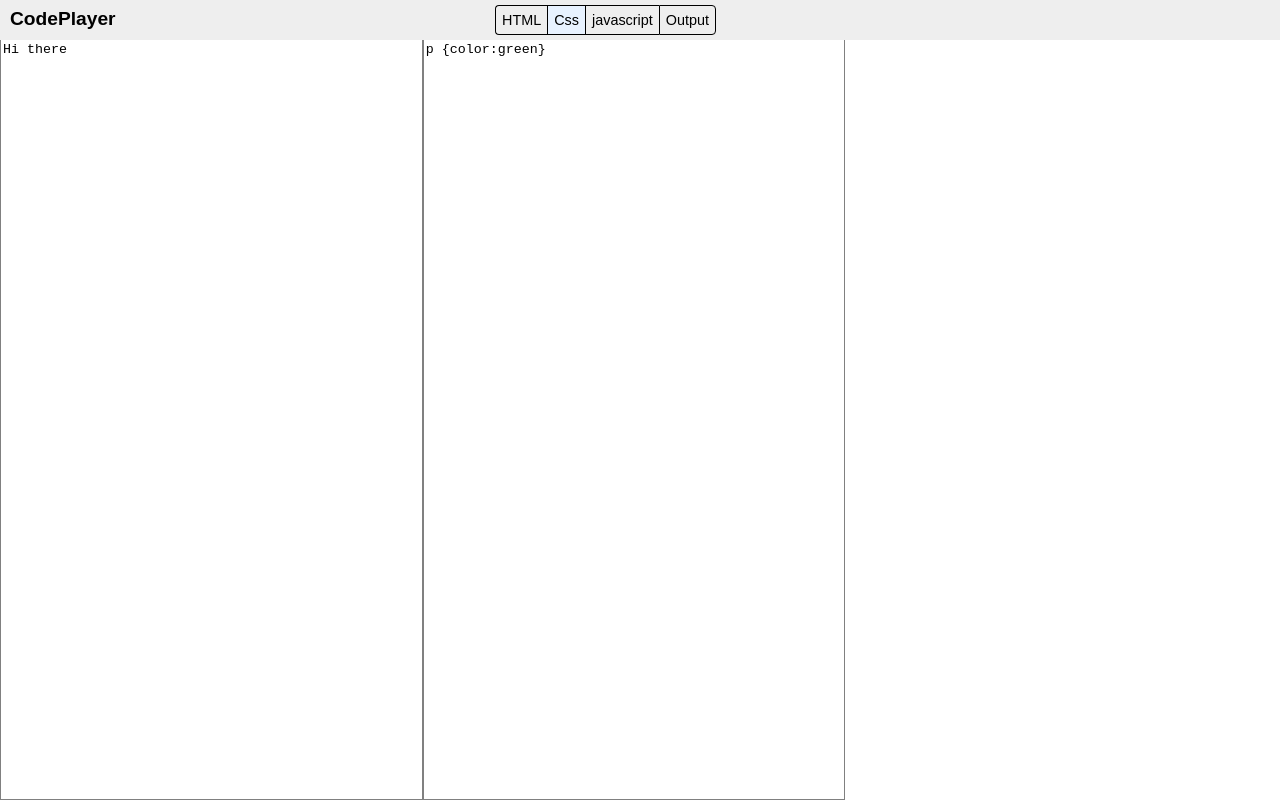
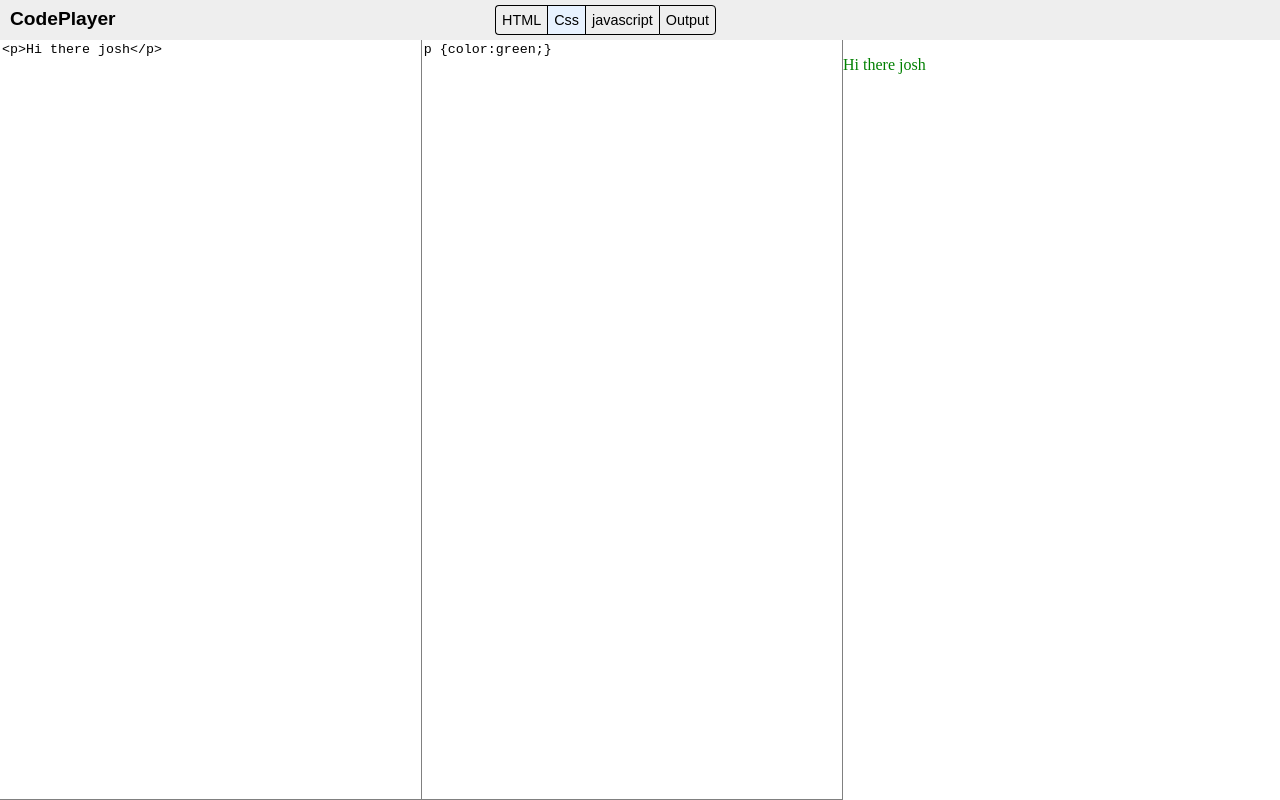
Before and after one commit to razorboy73/codeplayer, a plain HTML site: page index.html in a window 1280 px wide. Both pictures are taken after a click on the element "Css". Drawn offline with Linux system fonts and the light colour scheme.

Commit message:
updatedOutput function added

```diff
--- a/index.html
+++ b/index.html
@@ -39,8 +39,8 @@
         </div>
 
         <div id="bodyContainer">
-            <textarea id="htmlPanel" class="panel">Hi there</textarea>
-            <textarea id="cssPanel" class="panel hidden ">p {color:green}</textarea>
+            <textarea id="htmlPanel" class="panel"><p>Hi there josh</p></textarea>
+            <textarea id="cssPanel" class="panel hidden ">p {color:green;}</textarea>
             <textarea id="javascriptPanel" class="panel hidden">alert("fuck you")</textarea>
             <iframe id="outputPanel" class="panel"></iframe>
 
--- a/scripts.js
+++ b/scripts.js
@@ -1,3 +1,8 @@
+
+function updateOutput(){
+    $("iframe").contents().find("html").html("<html><head><style type='text/css'>"+$("#cssPanel").val()+"</style></head><body>"+$("#htmlPanel").val()+"</body></html>");
+
+}
 
 
 $(".menuBarButton").hover(
@@ -24,7 +29,9 @@ $(".menuBarButton").click(
 $(".panel").height($(window).height()-$("#topBar").height()-15);
 $(".panel").width(($(window).width()/2)-10);
 
+updateOutput();
+
 
 $("textarea").on('change keyup paste', function(){
-    $("iframe").contents().find("html").html($("#htmlPanel").val());
-});
+    updateOutput();
+   });
--- a/style.css
+++ b/style.css
@@ -76,6 +76,7 @@ textarea{
 .panel{
     float: left;
     width: 50%;
+    border-left: none;
 }
 
 iframe{
```
